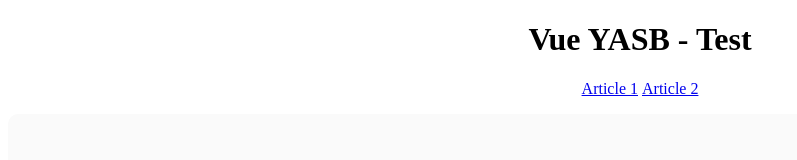
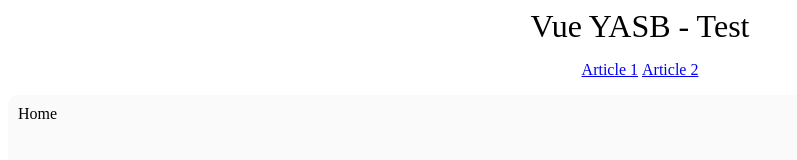
Before and after one commit to c4software/vue-yasb, a plain HTML site: page index.html in a window 1280 px wide. Shown: the whole page, without its empty margins (0-797 px from the left). Drawn offline with nearby package versions, Linux system fonts and the light colour scheme.

Commit message:
Add default home empty view

```diff
--- a/index.html
+++ b/index.html
@@ -9,7 +9,7 @@
   </head>
   <body>
     <div id="app" v-cloak>
-      <h1 class="title">Vue YASB - Test</h1>
+      <router-link to="/" class="title">Vue YASB - Test</router-link>
 
       <ul>
         <li><router-link to="/sample">Article 1</router-link></li>
--- a/src/router.js
+++ b/src/router.js
@@ -1,11 +1,12 @@
 import VueRouter from "https://unpkg.com/vue-router@3.0.2/dist/vue-router.esm.js";
+import HomeBuilder from "./views/homeBuilder.js";
 import ArticleLoader from "/src/views/articleLoader.js";
 import { html5HistoryMode } from "/src/config.js";
 
 // Hacky way to make esm work with browser-esm
 window.process = { env: { NODE: "production" } };
 
-const routes = [{ path: "/:filename", component: ArticleLoader }];
+const routes = [{ path: "/", component: HomeBuilder }, { path: "/:filename", component: ArticleLoader }];
 
 const router = new VueRouter({
   routes: routes,
--- /dev/null
+++ b/src/views/homeBuilder.js
@@ -0,0 +1,4 @@
+export default {
+  name: "homeBuilder",
+  template: "<div>Home</div>"
+};
--- a/styles/main.css
+++ b/styles/main.css
@@ -2,7 +2,11 @@
   display: none;
 }
 .title {
+  display: block;
   text-align: center;
+  color: black;
+  font-size: 2rem;
+  text-decoration: none;
 }
 ul {
   display: block;
```
